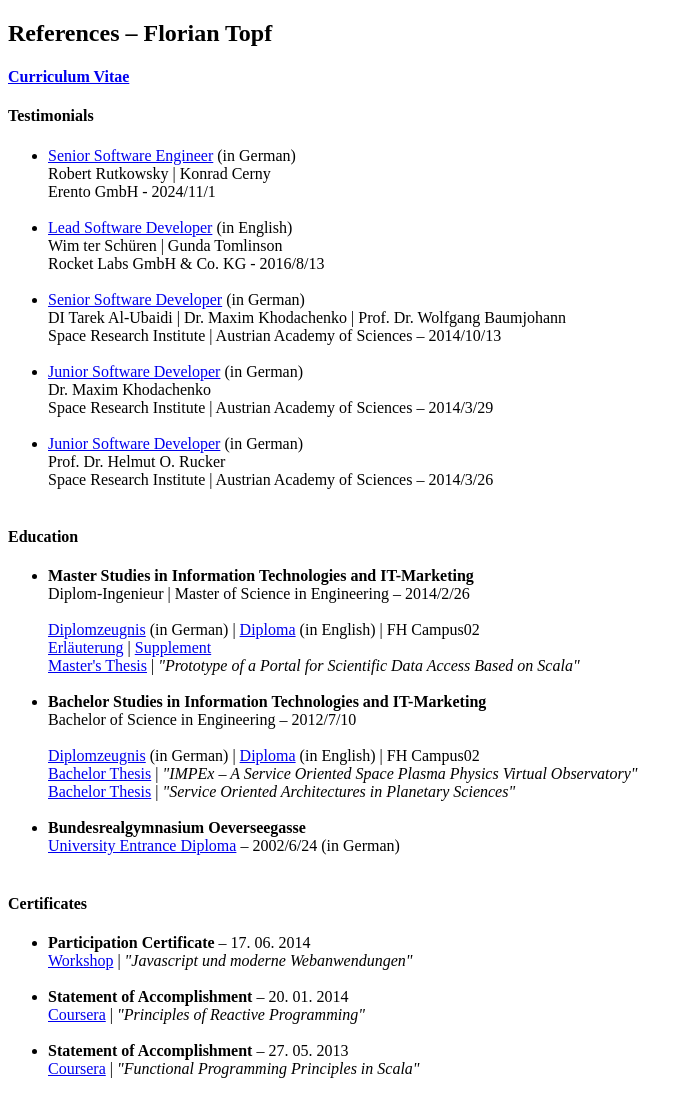
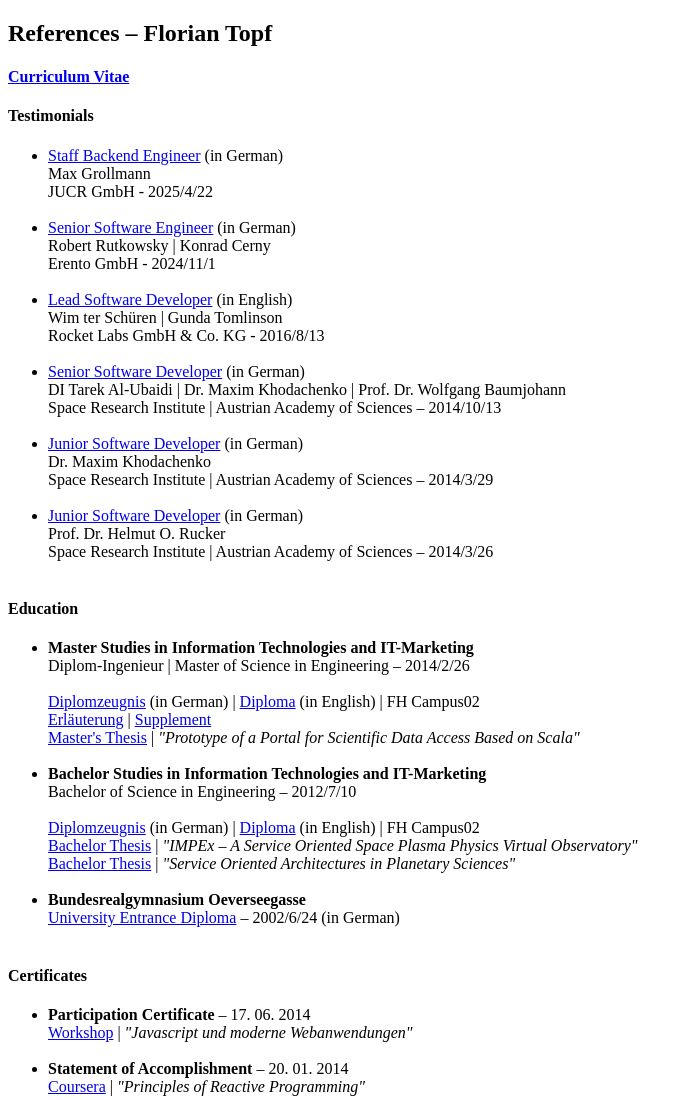
Before and after one commit to FlorianTopf/floriantopf.com, a website: page public/docs/index.html in a window 1280 px wide. Shown: the top 1100 px of the page, without its empty margins (0-693 px from the left). Drawn offline with Linux system fonts and the light colour scheme.

Commit message:
update references

```diff
--- a/package.json
+++ b/package.json
@@ -19,6 +19,6 @@
   },
   "homepage": "https://github.com/FlorianTopf/floriantopf.com#readme",
   "devDependencies": {
-    "firebase-tools": "13.24.1"
+    "firebase-tools": "14.15.2"
   }
 }
--- a/public/docs/index.html
+++ b/public/docs/index.html
@@ -11,6 +11,12 @@
         <h4><a href="files/Europass-CV-Topf.pdf" target="_blank">Curriculum Vitae</a></h4>
         <h4>Testimonials</h4>
         <ul>
+            <li><a href="files/Arbeitszeugnis Florian Topf.pdf" target="_blank">Staff Backend Engineer</a>
+                (in German)<br>
+                Max Grollmann<br>
+                JUCR GmbH - 2025/4/22<br>
+                <br>
+            </li>
             <li><a href="files/Florian_Topf_Arbeitszeugnis_signed.pdf" target="_blank">Senior Software Engineer</a>
                 (in German)<br>
                 Robert Rutkowsky | Konrad Cerny<br>
```
Also changed, not shown: 1 other file.
